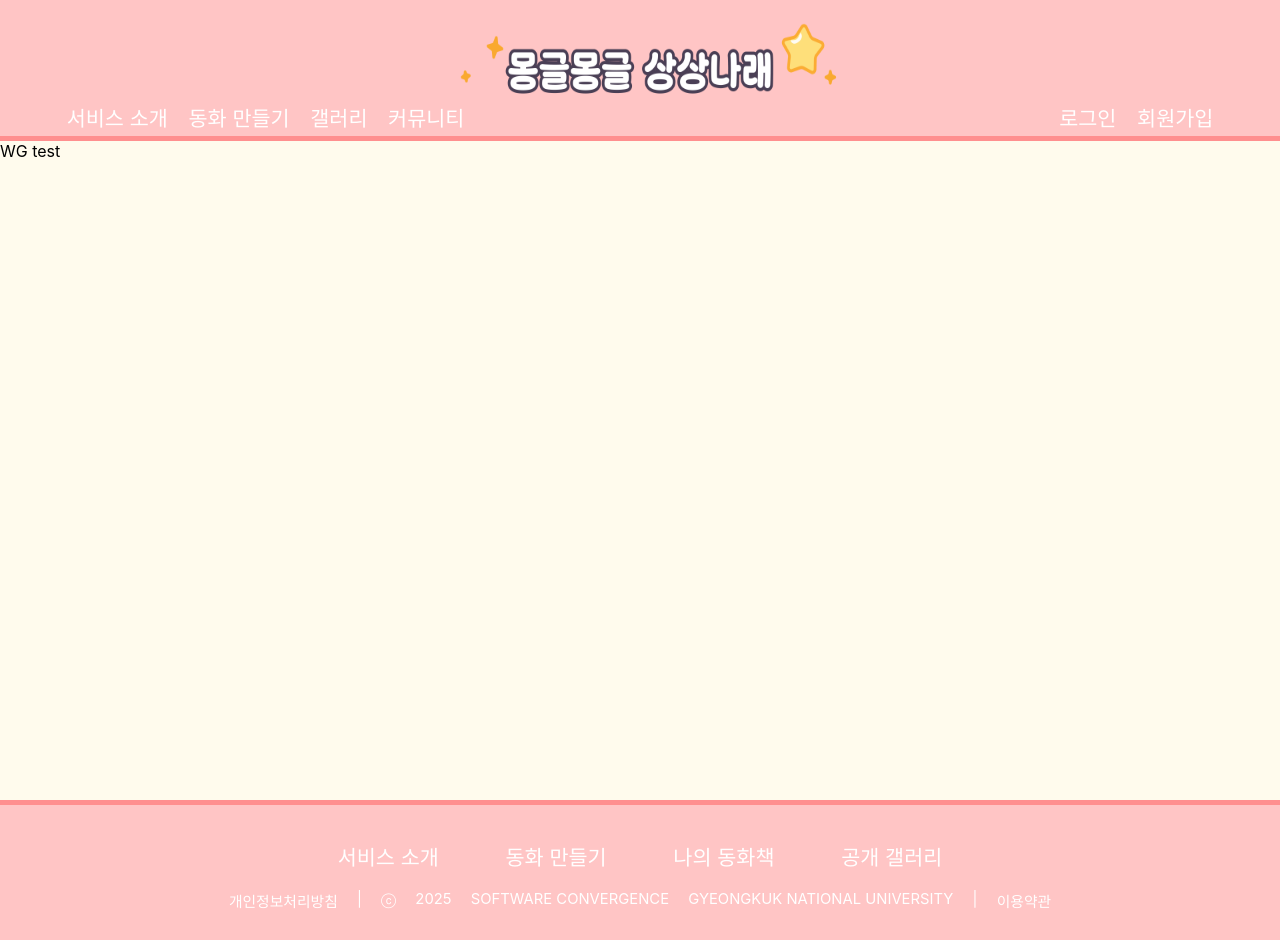
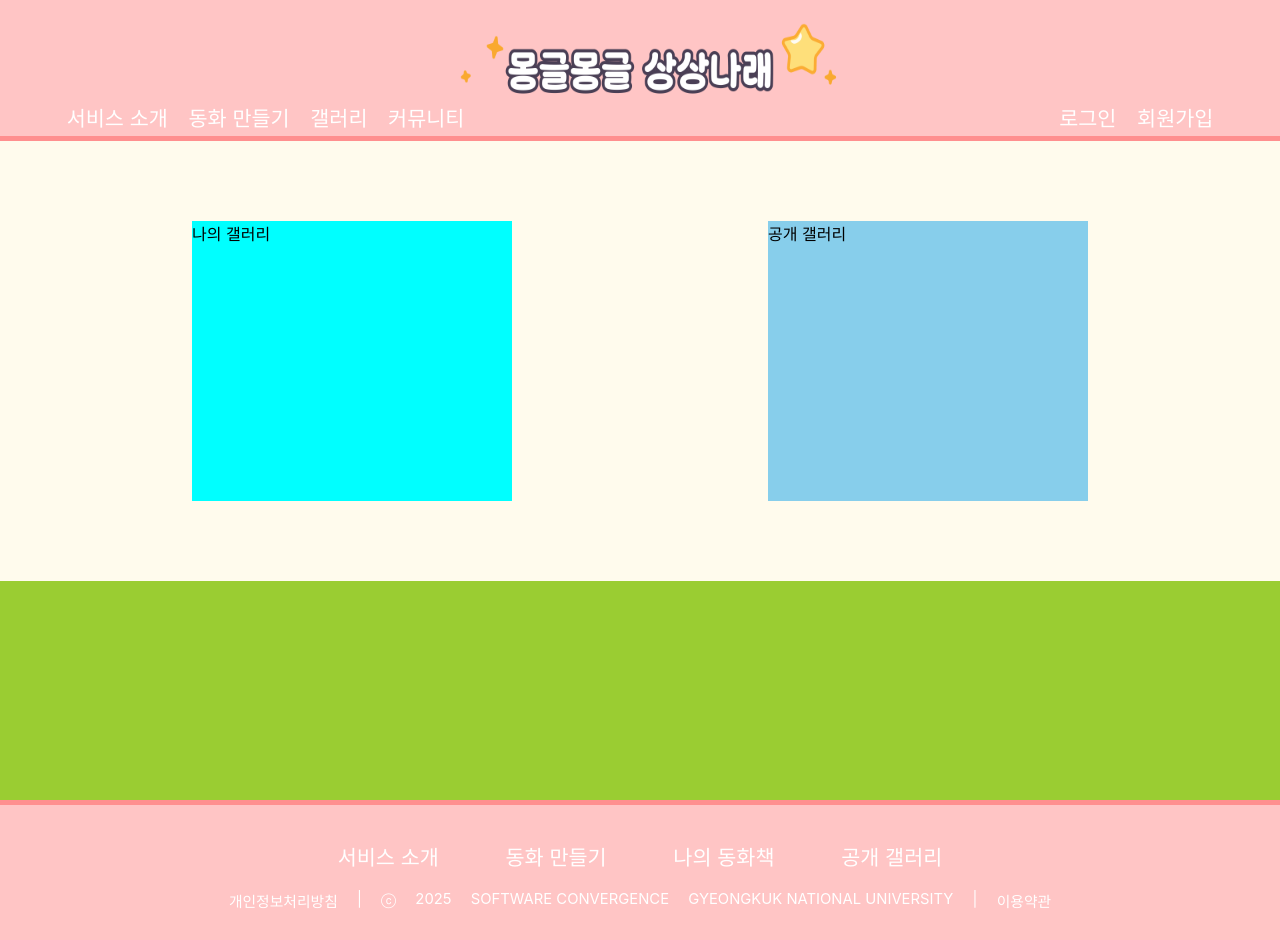
Before and after one commit to yANUs-3-Team/FE, a React (Create React App) app: page /gallery in a window 1280 px wide. Built offline with nearby package versions, Linux system fonts and the light colour scheme; a web font is replaced by a local one.

Commit message:
⚡️ :: 갤러리 퍼블리싱 중

```diff
--- a/src/component/Css/wholeGallery.css
+++ b/src/component/Css/wholeGallery.css
@@ -2,3 +2,38 @@
     width: 100%;
     height: 82.314vh;
 }
+
+.WG_topBox {
+    width: 100%;
+    height: 55vh;
+
+    display: flex;
+    justify-content: center;
+    align-items: center;
+    gap: 20vw;
+}
+
+.goTo_myGallery {
+    width: 40vh;
+    height: 35vh;
+
+    background-color: aqua;
+}
+
+.goTo_openGallery {
+    width: 40vh;
+    height: 35vh;
+
+    background-color: skyblue;
+}
+
+.WG_bottomBox {
+    width: 100%;
+    height: 27.314vh;
+
+    display: flex;
+    justify-content: center;
+    align-items: center;
+
+    background-color: yellowgreen;
+}
--- a/src/pages/wholeGallery.js
+++ b/src/pages/wholeGallery.js
@@ -1,11 +1,18 @@
 import "../component/Css/wholeGallery.css";
 import Footer from "../component/footer";
+import { useNavigate } from "react-router-dom";
 
 function WholeGallery() {
+    const navigate = useNavigate();
     return (
         <>
             <div className="wholeGallery_page">
-                WG test
+                <div className="WG_topBox">
+                    <div className="goTo_myGallery" onClick={() => navigate("/my-gallery")}>나의 갤러리</div>
+                    <div className="goTo_openGallery" onClick={() => navigate("/open-gallery")}>공개 갤러리</div>
+                </div>
+
+                <div className="WG_bottomBox"></div>
             </div>
             <Footer />
         </>
```
